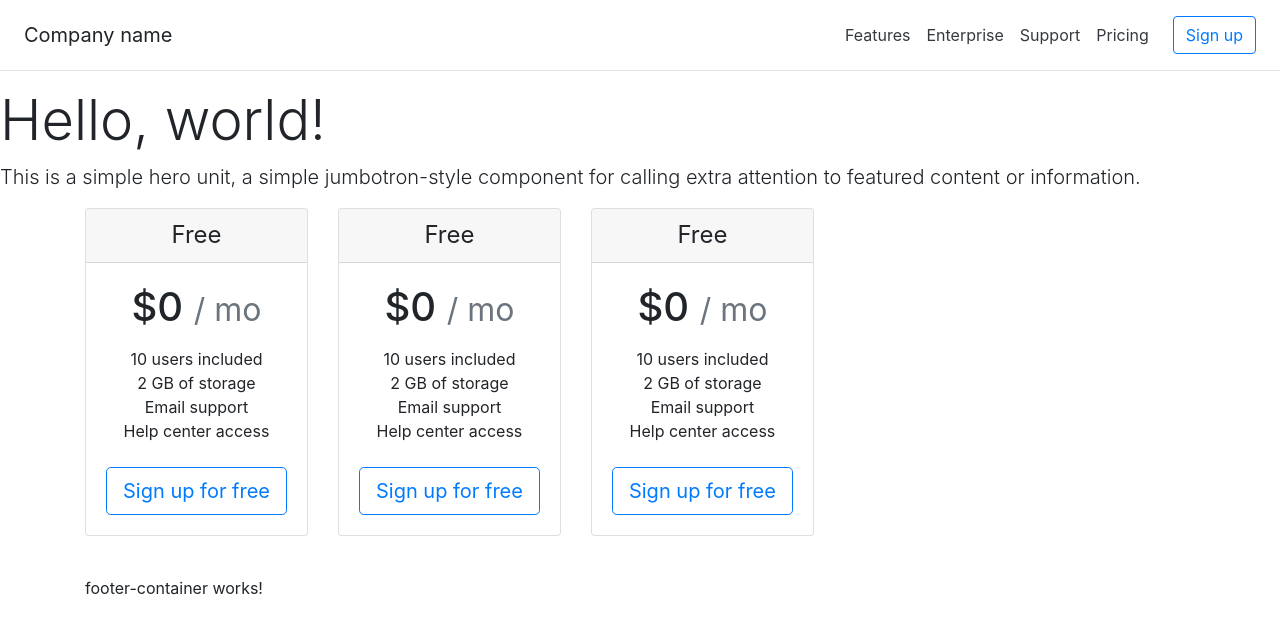
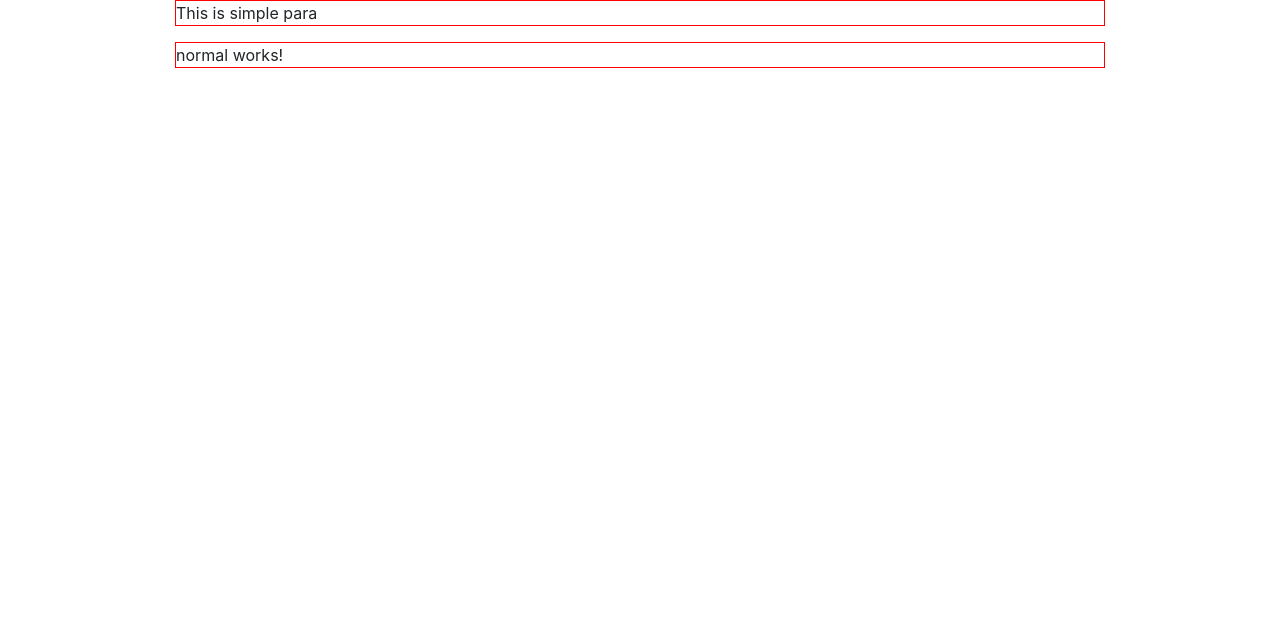
Before and after one commit to CodeKul/weekend-angular-10.30-11.30-15-dec-2018, an Angular app in the folder angular/basicsapp/: page / in a window 1280 px wide. Shown: the top 634 px of the page. Built offline with nearby package versions, Linux system fonts and the light colour scheme.

Commit message:
component : view encapsulation and styles

```diff
--- a/angular/basicsapp/src/app/app.component.html
+++ b/angular/basicsapp/src/app/app.component.html
@@ -15,4 +15,11 @@
       </div>
     </div>
 </div> -->
-<app-bootstrap-pricing></app-bootstrap-pricing>
+<!-- <app-bootstrap-pricing></app-bootstrap-pricing> -->
+<div class="container">
+  <div class="row">
+    <div class="col-md-12">
+      <app-view-encapsulation></app-view-encapsulation>
+    </div>
+  </div>
+</div>
--- a/angular/basicsapp/src/app/app.module.ts
+++ b/angular/basicsapp/src/app/app.module.ts
@@ -11,6 +11,8 @@ import { PricingNavComponent } from './bootstrap-pricing/pricing-nav.component';
 import { CardContainerComponent } from './bootstrap-pricing/card-container/card-container.component';
 import { FooterContainerComponent } from './bootstrap-pricing/footer-container/footer-container.component';
 import { PricingCardComponent } from './bootstrap-pricing/card-container/pricing-card.component';
+import { ViewEncapsulationComponent } from './view-encapsulation/view-encapsulation.component';
+import { NormalComponent } from './view-encapsulation/normal/normal.component';
 
 @NgModule({
   declarations: [
@@ -24,7 +26,9 @@ import { PricingCardComponent } from './bootstrap-pricing/card-container/pricing
     CardContainerComponent,
     FooterContainerComponent,
     PricingCardComponent,
-    InfoComponent
+    InfoComponent,
+    ViewEncapsulationComponent,
+    NormalComponent
   ],
   imports: [
     BrowserModule
--- /dev/null
+++ b/angular/basicsapp/src/app/view-encapsulation/normal/normal.component.html
@@ -0,0 +1,3 @@
+<p>
+  normal works!
+</p>
--- /dev/null
+++ b/angular/basicsapp/src/app/view-encapsulation/normal/normal.component.ts
@@ -0,0 +1,15 @@
+import { Component, OnInit } from '@angular/core';
+
+@Component({
+  selector: 'app-normal',
+  templateUrl: './normal.component.html',
+  styleUrls: ['./normal.component.css']
+})
+export class NormalComponent implements OnInit {
+
+  constructor() { }
+
+  ngOnInit() {
+  }
+
+}
--- /dev/null
+++ b/angular/basicsapp/src/app/view-encapsulation/view-encapsulation.component.css
@@ -0,0 +1,3 @@
+ :host ::ng-deep p {
+     border: 1px solid red;
+ }
--- /dev/null
+++ b/angular/basicsapp/src/app/view-encapsulation/view-encapsulation.component.html
@@ -0,0 +1,4 @@
+<p>
+  This is simple para
+</p>
+<app-normal></app-normal>
--- /dev/null
+++ b/angular/basicsapp/src/app/view-encapsulation/view-encapsulation.component.ts
@@ -0,0 +1,16 @@
+import { Component, OnInit, ViewEncapsulation } from '@angular/core';
+
+@Component({
+  selector: 'app-view-encapsulation',
+  templateUrl: './view-encapsulation.component.html',
+  styleUrls: ['./view-encapsulation.component.css'],
+  encapsulation : ViewEncapsulation.Emulated
+})
+export class ViewEncapsulationComponent implements OnInit {
+
+  constructor() { }
+
+  ngOnInit() {
+  }
+
+}
```
Also changed, not shown: angular/basicsapp/src/app/view-encapsulation/normal/normal.component.css (added), 2 other files (tests, documents, lock files or other folders).
